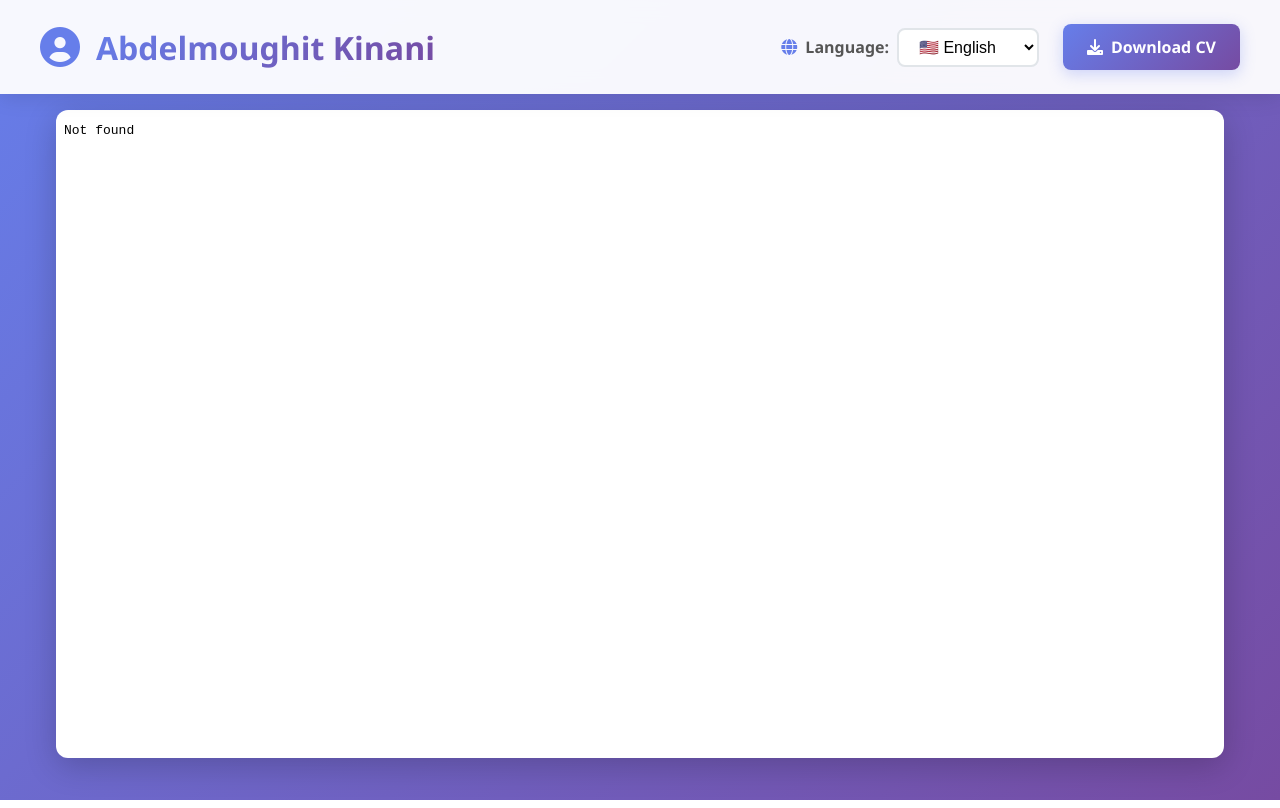
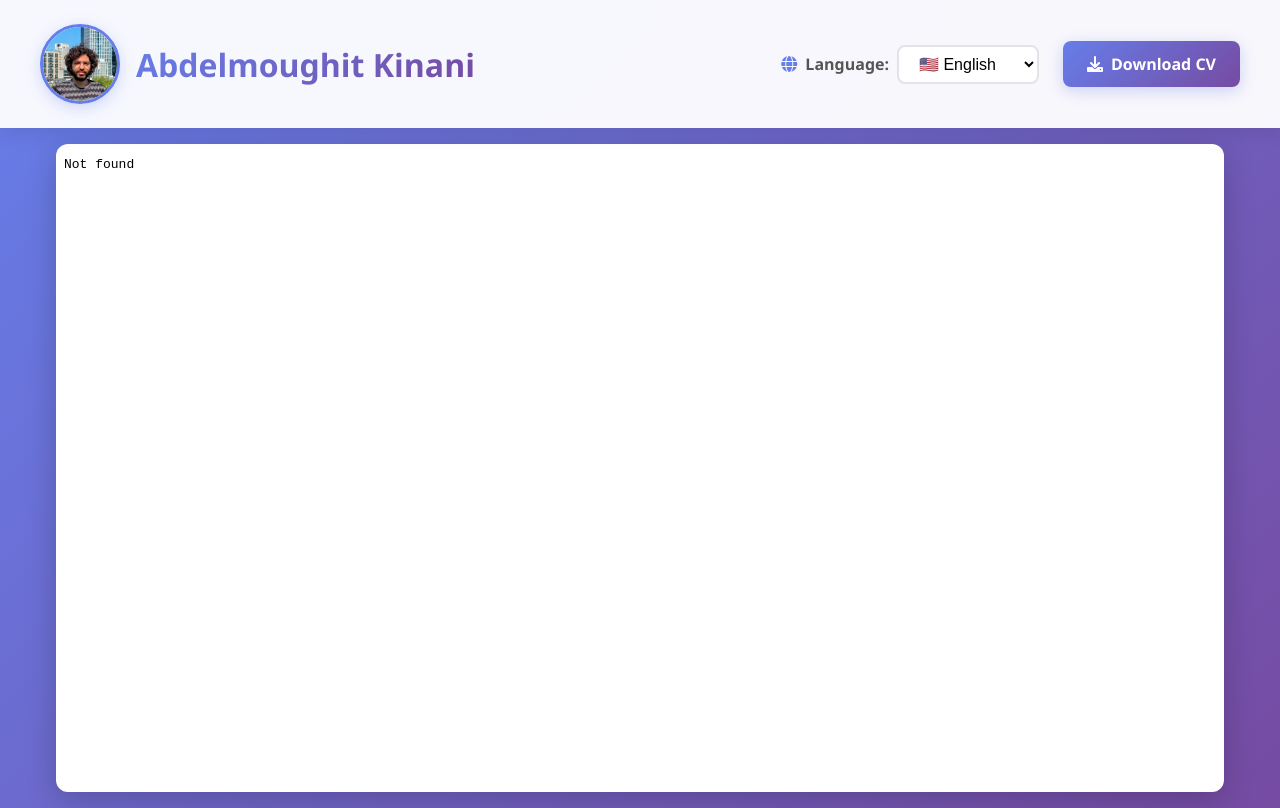
Before and after one commit to w1nsid/cv-page, a plain HTML site: page index.html in a window 1280 px wide. Drawn offline with Linux system fonts and the light colour scheme.

Commit message:
add pfp
Signed-off-by: Abdelmoughit KINANI <61118207+w1nsid@users.noreply.github.com>

```diff
--- a/index.html
+++ b/index.html
@@ -53,6 +53,21 @@
             -webkit-background-clip: text;
             -webkit-text-fill-color: transparent;
             background-clip: text;
+        }
+
+        .profile-picture {
+            width: 80px;
+            height: 80px;
+            border-radius: 50%;
+            border: 3px solid #667eea;
+            object-fit: cover;
+            box-shadow: 0 4px 15px rgba(102, 126, 234, 0.3);
+            transition: all 0.3s ease;
+        }
+
+        .profile-picture:hover {
+            transform: scale(1.05);
+            box-shadow: 0 6px 20px rgba(102, 126, 234, 0.4);
         }
 
         .controls {
@@ -188,7 +203,9 @@
     <header class="header">
         <div class="header-content">
             <div class="name-title">
-                <i class="fas fa-user-circle" style="font-size: 2.5rem; color: #667eea;"></i>
+                <img src="profile-picture.jpg" alt="Abdelmoughit Kinani" class="profile-picture"
+                    onerror="this.style.display='none'; this.nextElementSibling.style.display='inline-block';">
+                <i class="fas fa-user-circle" style="font-size: 5rem; color: #667eea; display: none;"></i>
                 <h1>Abdelmoughit Kinani</h1>
             </div>
             <div class="controls">
```
Also changed, not shown: profile-picture.jpg (added).
